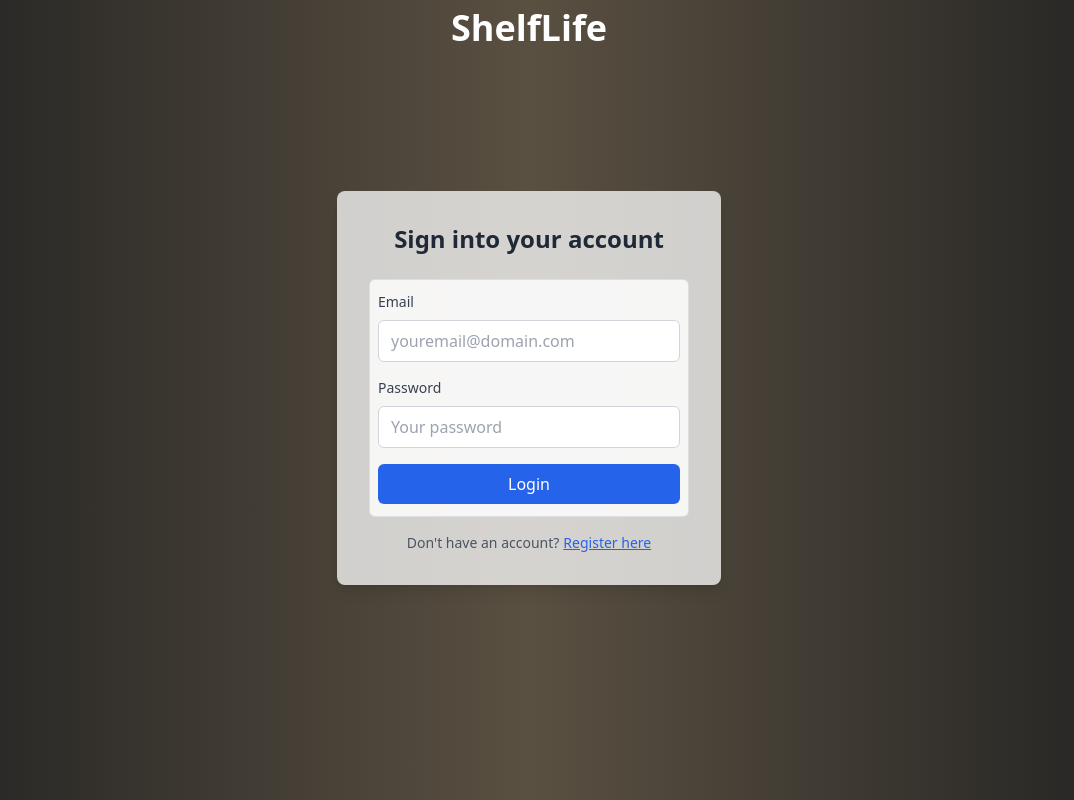
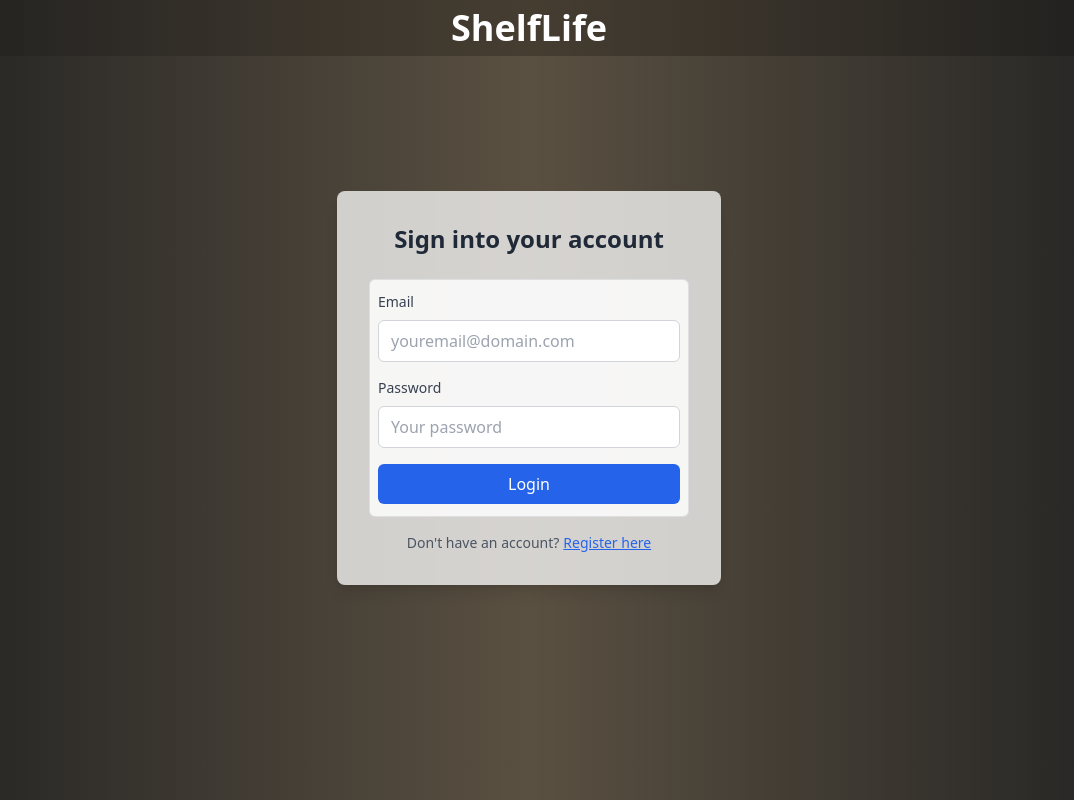
Before and after one commit to dv243820/shelflife, a React (Vite) app in the folder client/: page / in a window 1280 px wide. Shown: the whole page, without its empty margins (111-1185 px from the left). Built offline with nearby package versions, Linux system fonts and the light colour scheme.

Commit message:
minor: Fixed top bar on login/register page to match navbar

```diff
--- a/client/src/App.jsx
+++ b/client/src/App.jsx
@@ -22,7 +22,7 @@ function AppContent() {
       <div className="mx-auto max-w-7xl shadow-xl min-h-screen">
         {hideNavbar ? (
           // On the login/signup page, show the app name where navbar would be
-          <div className="flex justify-center items-center lg:h-14 md:h-14 h-16 bg-gradient-to-r from-neutral-900/30 via-[#2b241b]/30 to-neutral-900/30">
+          <div className="flex justify-center items-center lg:h-14 md:h-14 h-16 bg-gradient-to-r from-neutral-900/50 via-[#2b241b]/60 to-neutral-900/60">
             <h1 className="text-white text-4xl font-bold">ShelfLife</h1>
           </div>
         ) : (
```
